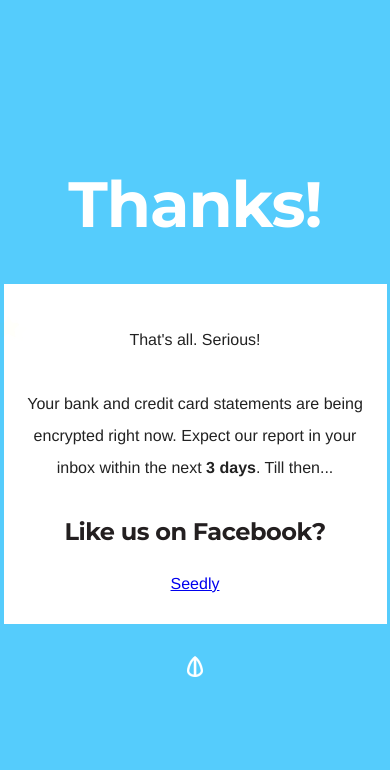
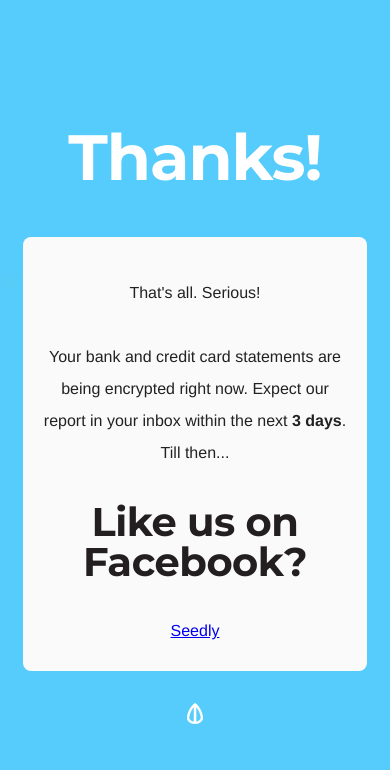
Before and after one commit to tongrhj/seedly-thanks, a plain HTML site: page index.html in a window 390 px wide. Drawn offline with Linux system fonts and the light colour scheme.

Commit message:
Improved responsiveness

```diff
--- a/index.css
+++ b/index.css
@@ -6,12 +6,13 @@ body {
   flex-direction: column;
   justify-content: center;
   align-items: center;
-  height: 100vh;
+  min-height: 100vh;
   font-size: 16px;
   line-height: 2em;
   padding: 0;
   margin: 0;
   -webkit-font-smoothing: antialiased;
+  opacity: 0;
 }
 
 .thanks {
@@ -23,17 +24,19 @@ body {
   flex-basis: 4rem;
   padding: 2em 0;
   margin: 1em 0;
-  min-height: 1em;
 }
 
 .letter {
-  background-color: white;
-  width: 90vw;
+  background-color: #FAFAFA;
+  border-radius: 8px;
+  width: 88vw;
   color: #222222;
   padding: 1em 2em;
   line-height: 2em;
   max-width: 800px;
   text-align: center;
+  box-sizing: border-box;
+  min-width: 300px;
 }
 
 @media (max-width: 480px) {
@@ -41,7 +44,6 @@ body {
     padding: 0.5em 1em;
   }
 }
-
 
 .letter p {
   margin: 2em 0;
@@ -70,10 +72,14 @@ h1.animate {
   animation: boing 1s ease-in-out 0s 1;
 }
 
+body.animate {
+  opacity: 1;
+  transition: opacity 0.5s ease-in-out;
+}
+
 h2 {
-  font-family: 'Montserrat'
   font-size: 2.5rem;
-  line-height: 1emx;
+  line-height: 1em;
   letter-spacing: -0.5px;
   color: #231f20;
   font-weight: 700;
@@ -96,6 +102,10 @@ h2 {
 
 footer {
   padding: 2em;
+}
+
+footer a {
+  text-decoration: none;
 }
 
 @keyframes boing {
--- a/index.html
+++ b/index.html
@@ -6,6 +6,7 @@
     <link rel="stylesheet" href="https://maxcdn.bootstrapcdn.com/font-awesome/4.5.0/css/font-awesome.min.css">
     <link rel="stylesheet" href="./index.css" media="screen" title="no title" charset="utf-8">
     <link href="https://fonts.googleapis.com/css?family=Montserrat:400,700" rel="stylesheet" type="text/css">
+    <meta name="viewport" content="width=device-width, initial-scale=1">
   </head>
   <body>
     <div id="fb-root"></div>
@@ -45,13 +46,14 @@
       <p>That's all. Serious!</p>
       <p>Your bank and credit card statements are being encrypted right now. Expect our report in your inbox within the next <strong>3 days</strong>. Till then...</p>
       <h2>Like us on Facebook?</h2>
-      <div class="fb-page" data-href="https://www.facebook.com/seedlysg" data-small-header="false" data-adapt-container-width="true" data-hide-cover="false" data-show-facepile="true"><div class="fb-xfbml-parse-ignore"><blockquote cite="https://www.facebook.com/seedlysg"><a href="https://www.facebook.com/seedlysg">Seedly</a></blockquote></div></div>
+      <div class="fb-page" data-href="https://www.facebook.com/seedlysg" data-small-header="false" data-adapt-container-width="true" data-hide-cover="false" data-show-facepile="true" style="margin: 1em 0.5em;"><div class="fb-xfbml-parse-ignore"><blockquote cite="https://www.facebook.com/seedlysg"><a href="https://www.facebook.com/seedlysg">Seedly</a></blockquote></div></div>
     </div>
     <footer>
-      <img src="img/stamp.png" style="width:16px;height:21px;">
+      <a href="http://seedly.sg"><img src="img/stamp.png" style="width:16px;height:21px;"></a>
     </footer>
     <script type="text/javascript">
       function delayAnimation() {
+        document.body.classList.add('animate')
         Array.from(document.querySelectorAll('.fa-star')).forEach(function(elm) {
           elm.classList.add('fa')
         })
```
